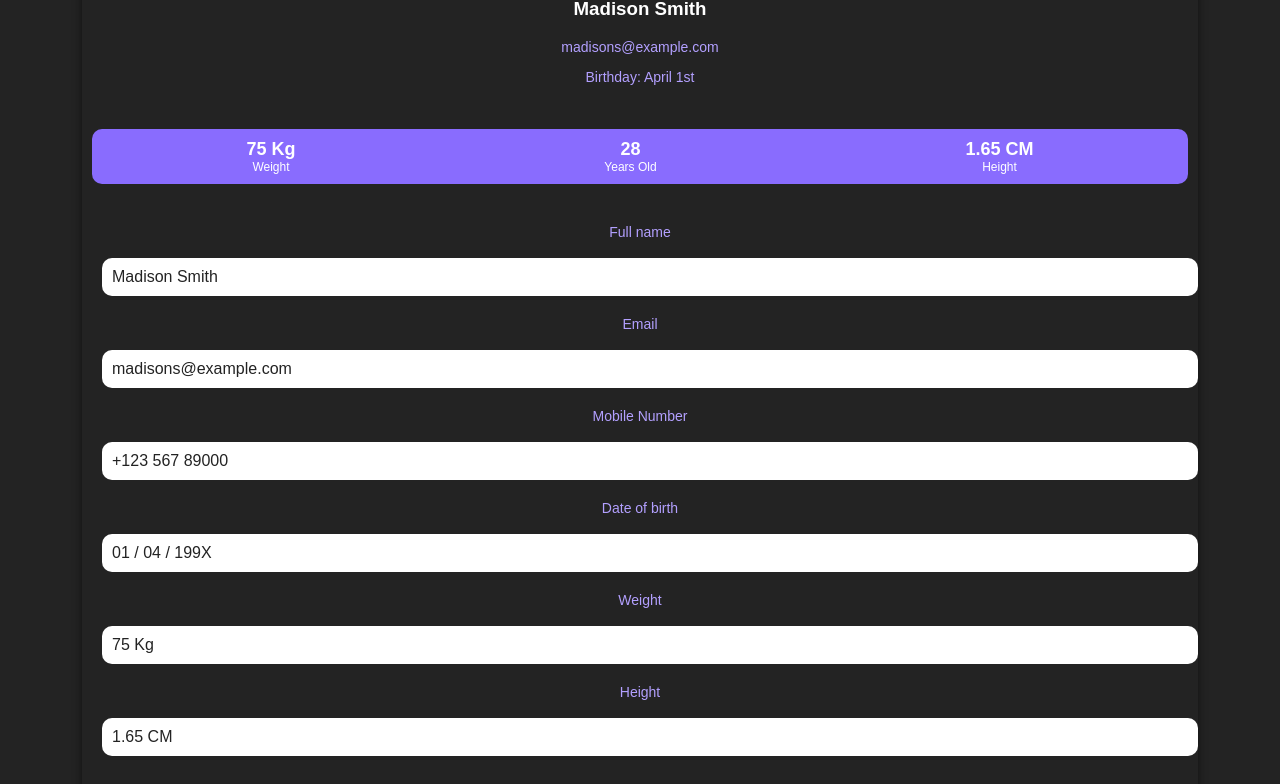
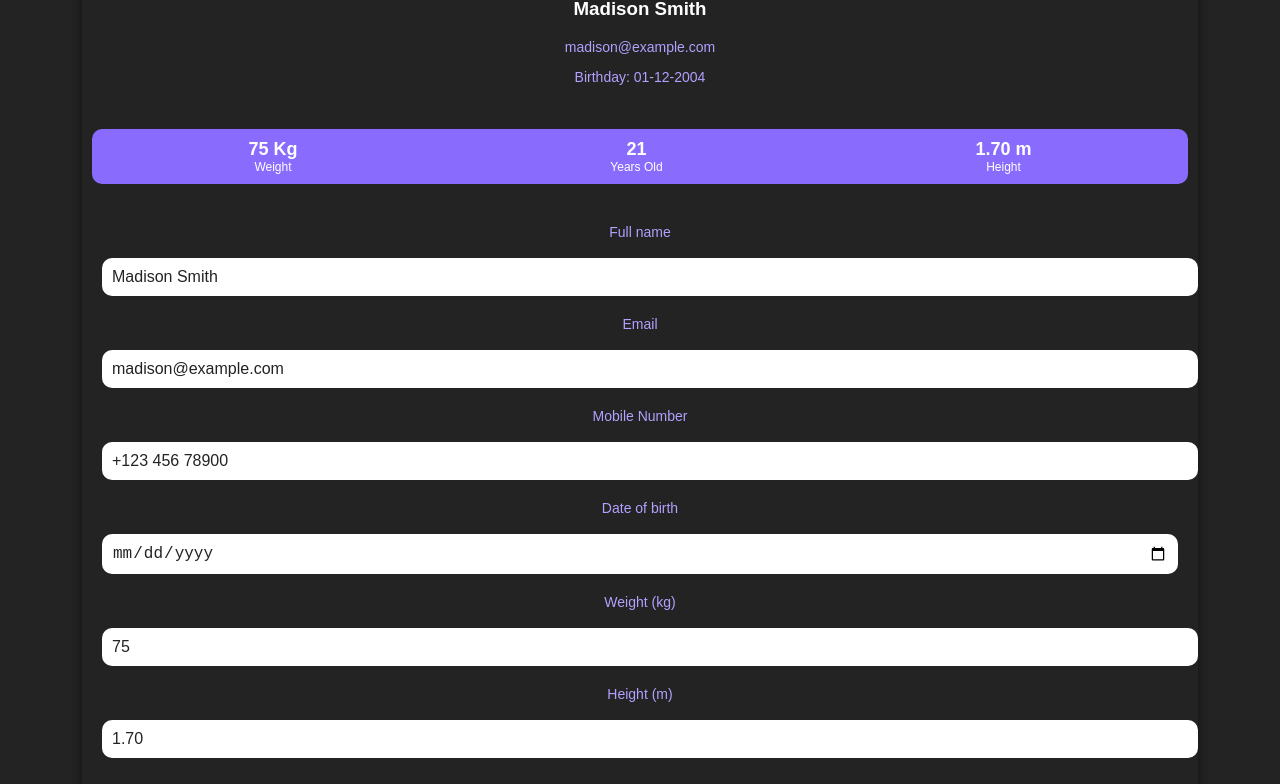
Before and after one commit to esmeaa/VitalSync-frontend, a React (Create React App) app in the folder frontend/: page / in a window 1280 px wide. Shown: the part 316-1100 px from the top of the page. Built offline with nearby package versions, Linux system fonts and the light colour scheme.

Commit message:
UPDATE EDIT PROFILE FORM

```diff
--- a/frontend/src/Components/EditProfile.js
+++ b/frontend/src/Components/EditProfile.js
@@ -1,82 +1,216 @@
-import React from 'react';
+import React, { useState } from "react";
 import profilePic from '../images/profile_pic.jpg';
 import editIcon from '../images/edit_icon.png';
 import homeIcon from '../images/Home.png';
 import fileIcon from '../images/exercise.png';
 import starIcon from '../images/favourites.png';
 import supportIcon from '../images/help.png';
+import "../pages/AuthPage.css";
 
+function EditProfile() {
+  // State to hold user data in profile form
+  const [formData, setFormData] = useState({
+    fullName: "Madison Smith",
+    email: "madison@example.com",
+    phone: "+123 456 78900",
+    dob: "01-12-2004",
+    weight: "75",
+    height: "1.70"
+  });
 
-const EditProfile = () => {
+  // State to hold validation errors
+  const [errors, setErrors] = useState({});
+
+  //Update profile form data on input change
+  const handleChange = (e) => {
+    const { name, value } = e.target;
+    setFormData({
+      ...formData,
+      [name]: value
+    });
+
+    // Clear error on typing
+    if (errors[name]) {
+      setErrors({ ...errors, [name]: "" });
+    }
+  };
+
+  // Calculating age from date of brith
+  const calculateAge = (dob) => {
+    const birthDate = new Date(dob);
+    const today = new Date();
+    let age = today.getFullYear() - birthDate.getFullYear();
+    const m = today.getMonth() - birthDate.getMonth();
+    if (m < 0 || (m === 0 && today.getDate() < birthDate.getDate())) {
+      age--;
+  }
+  return age;
+};
+
+// Validates all edit profile form inputs before submission
+const validateForm = () => {
+  const newErrors = {};
+
+  if (!formData.fullName.trim()) {
+    newErrors.fullName = "Please enter your full name";
+  } else if (/[0-9]/.test(formData.fullName)) {
+    newErrors.fullName = "Name must not include numbers";
+  }
+
+  if (!formData.email) {
+    newErrors.email = "Email is required";
+  } else if (!/\S+@\S+\.\S+/.test(formData.email)) {
+    newErrors.email = "Email is invalid";
+  }
+
+  if (!formData.phone || !/^\+?[0-9\s]{7,15}$/.test(formData.phone)) {
+    newErrors.phone = "Enter a valid phone number";
+  }
+
+  const age = calculateAge(formData.dob);
+  if (!formData.dob) {
+    newErrors.dob = "Date of birth is required";
+  } else if (age < 18 || age > 22) {
+    newErrors.dob = "Age must be between 18 and 22 years";
+  }
+
+  if (!/^[0-9]{1,3}$/.test(formData.weight)) {
+    newErrors.weight = "Enter weight in kilograms (numbers only)";
+  }
+
+  if (!/^\d+(\.\d+)?$/.test(formData.height)) {
+    newErrors.height = "Enter valid height in meters (e.g. 1.65)";
+  }
+
+  setErrors(newErrors);
+  return Object.keys(newErrors).length === 0;
+};
+
+// Handle profile form submission
+const handleSubmit = (e) => {
+  e.preventDefault();
+  if (validateForm()) {
+    const API_URL = "localhost:3001/api/editprofile"; // <--- API
+    console.log("Sending profile data:", formData);
+  }
+};
+
 return (
   <div className="profile-container">
+    {/* Header Section */}
     <header className="profile-header">
       <h2>My Profile</h2>
     </header>
 
+    {/* Top Information Section with Picture and Name */}
     <div className="profile-top">
         <div className="edit-pic-wrapper">
           <img src={profilePic} alt="Profile" className="profile-image" />
           <img src={editIcon} alt="Edit" className="edit-icon" />
         </div>
-        <h3>Madison Smith</h3>
-        <p className="profile-email">madisons@example.com</p>
-        <p className="profile-birthday">Birthday: April 1st</p>
+        <h3>{formData.fullName}</h3>
+        <p className="profile-email">{formData.email}</p>
+        <p className="profile-birthday">Birthday: {formData.dob}</p>
       </div>
 
+      {/* Stats Section */}
       <div className="profile-stats">
         <div className="stat-item">
-          <h4>75 Kg</h4>
+          <h4>{formData.weight} Kg</h4>
           <p>Weight</p>
         </div>
         <div className="stat-item">
-          <h4>28</h4>
+          <h4>{calculateAge(formData.dob)}</h4>
           <p>Years Old</p>
         </div>
         <div className="stat-item">
-          <h4>1.65 CM</h4>
+          <h4>{formData.height} m</h4>
           <p>Height</p>
         </div>
       </div>
 
-      <form className="edit-form">
+      {/* Editable Profile Form */}
+      <form className="edit-form" onSubmit={handleSubmit}>
         <label>Full name</label>
-        <input type="text" defaultValue="Madison Smith" />
+        <input
+          type="text"
+          name="fullName"
+          value={formData.fullName}
+          onChange={handleChange}
+          className={errors.fullName ? "error" : ""}
+        />
+        {errors.fullName && <p className="error-message">{errors.fullName}</p>}
 
         <label>Email</label>
-        <input type="email" defaultValue="madisons@example.com" />
+        <input
+          type="email"
+          name="email"
+          value={formData.email}
+          onChange={handleChange}
+          className={errors.email ? "error" : ""}
+        />
+        {errors.email && <p className="error-message">{errors.email}</p>}
 
         <label>Mobile Number</label>
-        <input type="text" defaultValue="+123 567 89000" />
+        <input
+          type="text"
+          name="phone"
+          value={formData.phone}
+          onChange={handleChange}
+          className={errors.phone ? "error" : ""}
+        />
+        {errors.phone && <p className="error-message">{errors.phone}</p>}
 
         <label>Date of birth</label>
-        <input type="text" defaultValue="01 / 04 / 199X" />
+        <input
+          type="date"
+          name="dob"
+          value={formData.dob}
+          onChange={handleChange}
+          className={errors.dob ? "error" : ""}
+        />
+        {errors.dob && <p className="error-message">{errors.dob}</p>}
 
-        <label>Weight</label>
-        <input type="text" defaultValue="75 Kg" />
+        <label>Weight (kg)</label>
+        <input
+          type="text"
+          name="weight"
+          value={formData.weight}
+          onChange={handleChange}
+          className={errors.weight ? "error" : ""}
+        />
+        {errors.weight && <p className="error-message">{errors.weight}</p>}
 
-        <label>Height</label>
-        <input type="text" defaultValue="1.65 CM" />
+        <label>Height (m)</label>
+        <input
+          type="text"
+          name="height"
+          value={formData.height}
+          onChange={handleChange}
+          className={errors.height ? "error" : ""}
+        />
+        {errors.height && <p className="error-message">{errors.height}</p>}
 
         <button type="submit">Update Profile</button>
       </form>
 
+      {/* Footer Navigation Section */}
       <footer className="profile-footer">
         <div className="footer-icon">
-            <img src={homeIcon} alt="Home" className="icon-img"/>
+          <img src={homeIcon} alt="Home" className="icon-img" />
         </div>
         <div className="footer-icon">
-            <img src={fileIcon} alt="File" className="icon-img"/>
+          <img src={fileIcon} alt="File" className="icon-img" />
         </div>
         <div className="footer-icon">
-            <img src={starIcon} alt="Star" className="icon-img"/>
+          <img src={starIcon} alt="Star" className="icon-img" />
         </div>
         <div className="footer-icon">
-            <img src={supportIcon} alt="Support" className="icon-img"/>
+          <img src={supportIcon} alt="Support" className="icon-img" />
         </div>
       </footer>
     </div>
   );
-};
+}
 
 export default EditProfile;
```
Lines whose indentation alone changed are shown as unchanged.
